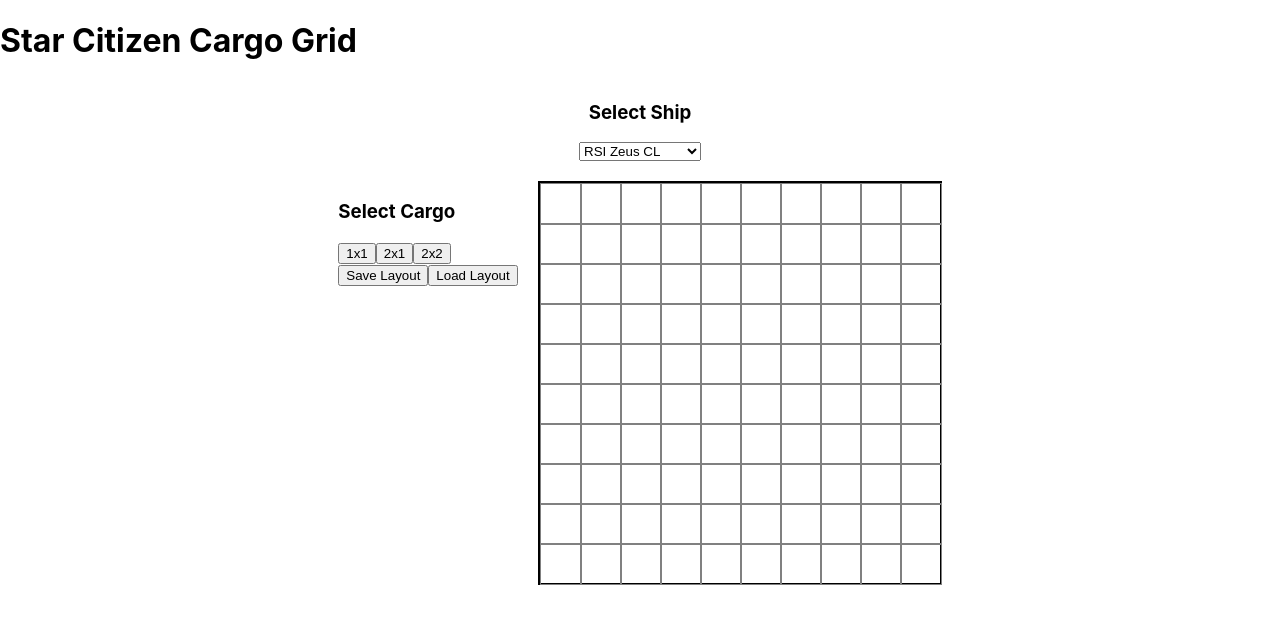
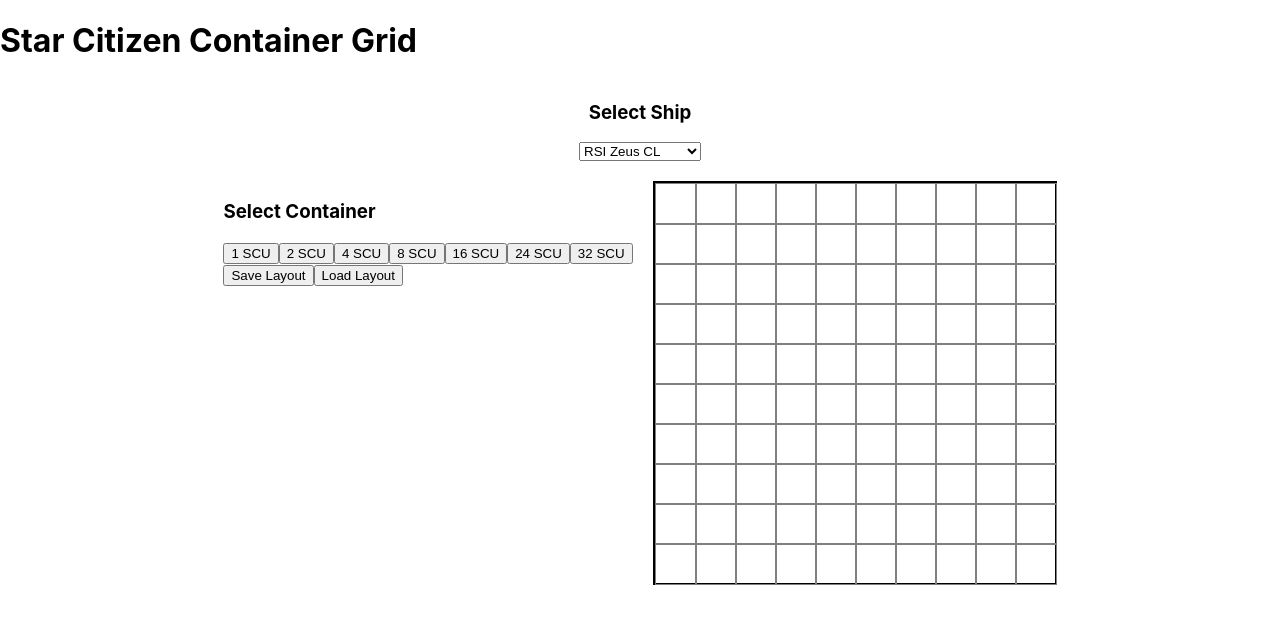
Before and after one commit to Sulyce/cargo-grid-tool, a React (Create React App) app: page / in a window 1280 px wide. Shown: the top 624 px of the page. Built offline with nearby package versions, Linux system fonts and the light colour scheme.

Commit message:
Updated to 3D container system with SCU sizes

```diff
--- a/src/App.js
+++ b/src/App.js
@@ -8,33 +8,37 @@ const SHIPS = {
   "MISC Hull C": { gridSize: 20, capacity: 4608 }
 };
 
-const CARGO_TYPES = [
-  { id: "1x1", width: 1, height: 1, color: "blue" },
-  { id: "2x1", width: 2, height: 1, color: "red" },
-  { id: "2x2", width: 2, height: 2, color: "green" }
+const CONTAINER_TYPES = [
+  { id: "1 SCU", width: 1, height: 1, depth: 1, color: "blue" },
+  { id: "2 SCU", width: 2, height: 1, depth: 1, color: "red" },
+  { id: "4 SCU", width: 2, height: 2, depth: 1, color: "green" },
+  { id: "8 SCU", width: 2, height: 2, depth: 2, color: "yellow" },
+  { id: "16 SCU", width: 4, height: 2, depth: 2, color: "purple" },
+  { id: "24 SCU", width: 6, height: 2, depth: 2, color: "orange" },
+  { id: "32 SCU", width: 8, height: 2, depth: 2, color: "pink" }
 ];
 
-const CargoItem = ({ cargo, position, moveCargo }) => {
+const ContainerItem = ({ container, position, moveContainer }) => {
   const [{ isDragging }, drag] = useDrag(() => ({
-    type: "CARGO",
-    item: { cargo, position },
+    type: "CONTAINER",
+    item: { container, position },
     collect: (monitor) => ({
       isDragging: !!monitor.isDragging(),
     }),
   }));
 
   const [, drop] = useDrop(() => ({
-    accept: "CARGO",
-    drop: (item) => moveCargo(item, position)
+    accept: "CONTAINER",
+    drop: (item) => moveContainer(item, position)
   }));
 
   return (
     <div
       ref={(node) => { drag(node); drop(node); }}
       style={{
-        width: `${cargo.width * 40}px`,
-        height: `${cargo.height * 40}px`,
-        backgroundColor: cargo.color,
+        width: `${container.width * 40}px`,
+        height: `${container.height * 40}px`,
+        backgroundColor: container.color,
         opacity: isDragging ? 0.5 : 1,
         position: "absolute",
         top: `${position.y * 40}px`,
@@ -46,10 +50,10 @@ const CargoItem = ({ cargo, position, moveCargo }) => {
   );
 };
 
-const GridCell = ({ x, y, moveCargo }) => {
+const GridCell = ({ x, y, moveContainer }) => {
   const [, drop] = useDrop(() => ({
-    accept: "CARGO",
-    drop: (item) => moveCargo(item, { x, y })
+    accept: "CONTAINER",
+    drop: (item) => moveContainer(item, { x, y })
   }));
 
   return (
@@ -57,29 +61,29 @@ const GridCell = ({ x, y, moveCargo }) => {
   );
 };
 
-const CargoGrid = () => {
+const ContainerGrid = () => {
   const [selectedShip, setSelectedShip] = useState(Object.keys(SHIPS)[0]);
-  const [cargoItems, setCargoItems] = useState([]);
+  const [containerItems, setContainerItems] = useState([]);
 
-  const moveCargo = (item, newPosition) => {
-    setCargoItems((prev) =>
-      prev.map((cargo) =>
-        cargo === item ? { ...cargo, position: newPosition } : cargo
+  const moveContainer = (item, newPosition) => {
+    setContainerItems((prev) =>
+      prev.map((container) =>
+        container === item ? { ...container, position: newPosition } : container
       )
     );
   };
 
-  const addCargo = (cargo) => {
-    setCargoItems([...cargoItems, { cargo, position: { x: 0, y: 0 } }]);
+  const addContainer = (container) => {
+    setContainerItems([...containerItems, { container, position: { x: 0, y: 0 } }]);
   };
 
   const saveLayout = () => {
-    localStorage.setItem(`cargoLayout-${selectedShip}`, JSON.stringify(cargoItems));
+    localStorage.setItem(`containerLayout-${selectedShip}`, JSON.stringify(containerItems));
   };
 
   const loadLayout = () => {
-    const savedLayout = JSON.parse(localStorage.getItem(`cargoLayout-${selectedShip}`));
-    if (savedLayout) setCargoItems(savedLayout);
+    const savedLayout = JSON.parse(localStorage.getItem(`containerLayout-${selectedShip}`));
+    if (savedLayout) setContainerItems(savedLayout);
   };
 
   const gridSize = SHIPS[selectedShip].gridSize;
@@ -94,12 +98,12 @@ const CargoGrid = () => {
           ))}
         </select>
         <div style={{ display: "flex", gap: "20px", marginTop: "20px" }}>
-          {/* Cargo Options */}
+          {/* Container Options */}
           <div>
-            <h3>Select Cargo</h3>
-            {CARGO_TYPES.map((cargo) => (
-              <button key={cargo.id} onClick={() => addCargo(cargo)}>
-                {cargo.id}
+            <h3>Select Container</h3>
+            {CONTAINER_TYPES.map((container) => (
+              <button key={container.id} onClick={() => addContainer(container)}>
+                {container.id}
               </button>
             ))}
             <div>
@@ -112,11 +116,11 @@ const CargoGrid = () => {
           <div style={{ position: "relative", width: gridSize * 40, height: gridSize * 40, display: "grid", gridTemplateColumns: `repeat(${gridSize}, 40px)`, gridTemplateRows: `repeat(${gridSize}, 40px)`, border: "2px solid black" }}>
             {[...Array(gridSize)].map((_, row) =>
               [...Array(gridSize)].map((_, col) => (
-                <GridCell key={`${row}-${col}`} x={col} y={row} moveCargo={moveCargo} />
+                <GridCell key={`${row}-${col}`} x={col} y={row} moveContainer={moveContainer} />
               ))
             )}
-            {cargoItems.map((item, index) => (
-              <CargoItem key={index} cargo={item.cargo} position={item.position} moveCargo={moveCargo} />
+            {containerItems.map((item, index) => (
+              <ContainerItem key={index} container={item.container} position={item.position} moveContainer={moveContainer} />
             ))}
           </div>
         </div>
@@ -128,8 +132,8 @@ const CargoGrid = () => {
 export default function App() {
   return (
     <div>
-      <h1>Star Citizen Cargo Grid</h1>
-      <CargoGrid />
+      <h1>Star Citizen Container Grid</h1>
+      <ContainerGrid />
     </div>
   );
 }
```
